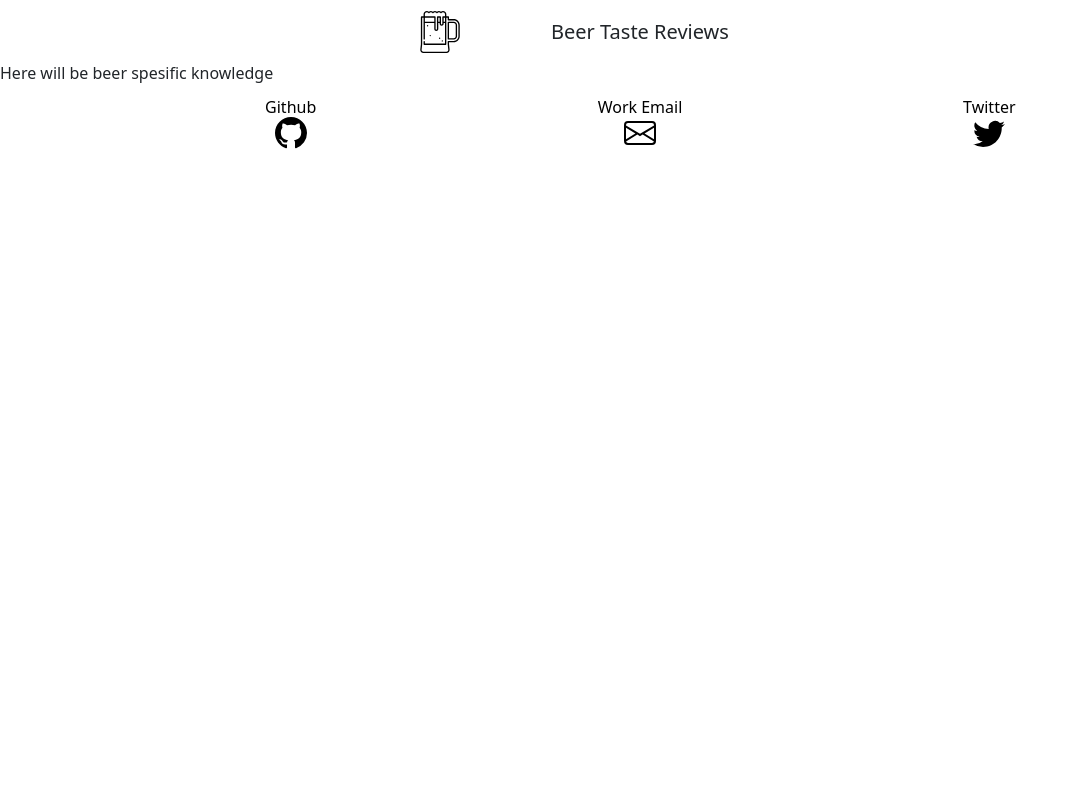
After one commit to axe-rigged/beertaste, a Django app: template beertaste/sites/templates/sites/beer.html in a window 1280 px wide. The commit adds this page. Shown: the whole page, without its empty margins (0-1078 px from the left). Run offline with Django 4.2, Linux system fonts and the light colour scheme; the template is opened without the code that fills it, so the values that code supplies are empty; some libraries are stand-ins or nearby versions.

Commit message:
Lazy adding.

```diff
--- /dev/null
+++ b/beertaste/sites/templates/sites/beer.html
@@ -0,0 +1,6 @@
+{% extends "base.html" %}
+{% block content %}
+	<div>
+		<h2>Here will be beer spesific knowledge</h2>
+	</div>
+{% endblock content %}
--- a/beertaste/sites/templates/sites/index.html
+++ b/beertaste/sites/templates/sites/index.html
@@ -10,7 +10,7 @@
 	</div>
 	<div class="grid grid-cols-6 gap-2 items-place-center w-4/5 mx-auto my-4">
 	{% for beer in beer %}
-	<div class="bg-gradient-to-b from-vrus to-krus  p-2 rounded-lg transition ease-in-out duration-200 hover:scale-110">
+	<div class="bg-gradient-to-b from-vrus to-krus  p-2 rounded-lg transition ease-in-out duration-200 hover:scale-110 border-2">
 			<div class="bg-kel  rounded-full shadow-xl shadow-yellow-200/50" >
 				<h3 class="text-black  text-center">
 					{{ beer.beer_name }}
```
